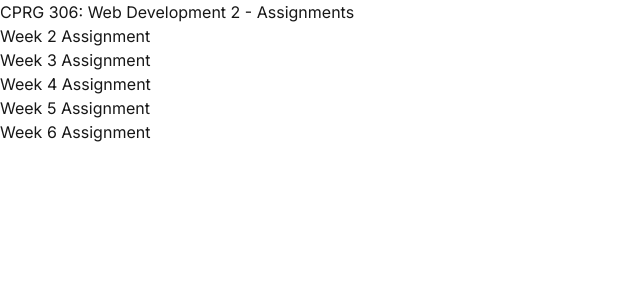
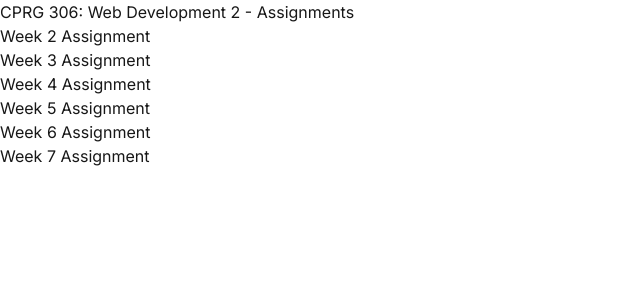
Before and after one commit to jlpiza/cprg306-assignments, a Next.js app: page / in a window 1280 px wide. Shown: the top 300 px of the page, without its empty margins (0-640 px from the left). Built offline with nearby package versions, Linux system fonts and the light colour scheme.

Commit message:
add week 7 on main page

```diff
--- a/app/page.js
+++ b/app/page.js
@@ -13,6 +13,8 @@ export default function Page() {
       <Link href="/week-5">Week 5 Assignment</Link>
       <br />
       <Link href="/week-6">Week 6 Assignment</Link>
+            <br />
+      <Link href="/week-7">Week 7 Assignment</Link>
     </main>
   );
 }
```
